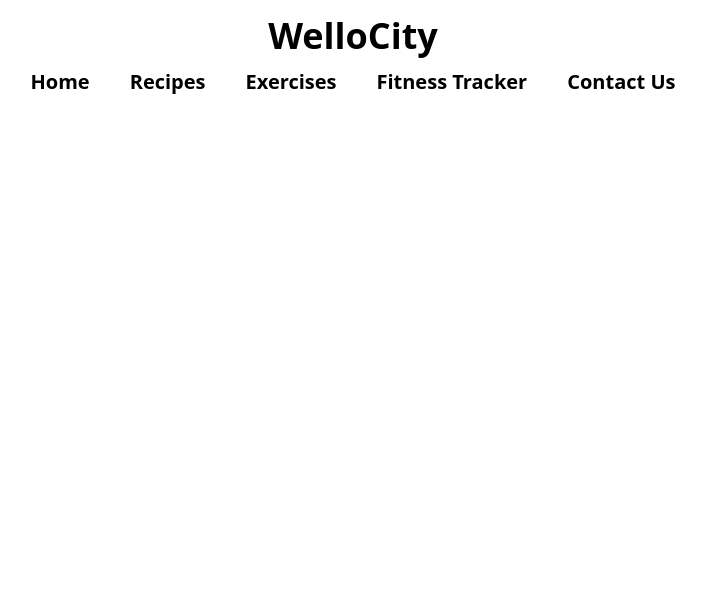
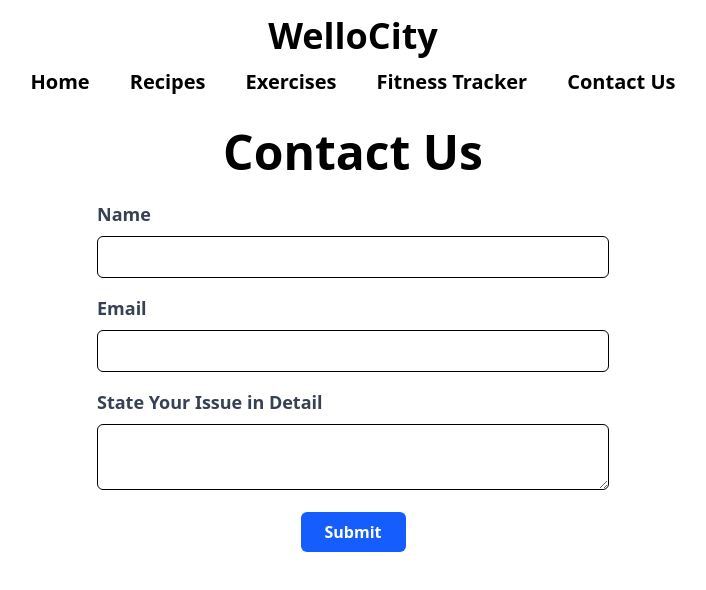
Before and after one commit to NVTG1/WelloCity, a React (Vite) app: page /contactUs in a window 1280 px wide. Shown: the top 590 px of the page, without its empty margins (287-993 px from the left). Built offline with nearby package versions, Linux system fonts and the light colour scheme.

Commit message:
Built ContactUs Page

```diff
--- a/src/App.jsx
+++ b/src/App.jsx
@@ -4,6 +4,7 @@ import Background from './components/Background';
 import { BrowserRouter, Routes, Route } from "react-router-dom"
 import Navbar from './components/Navbar';
 import Home from './components/Home';
+import ContactUs from './components/ContactUs'
 
 function App() {
   return (
@@ -13,6 +14,7 @@ function App() {
 
         <Routes>
           <Route path="/" element={<Home/>}/>
+          <Route path="/contactUs" element={<ContactUs/>}/>
         </Routes>
       </BrowserRouter>
     </div>
--- a/src/components/ContactUs.jsx
+++ b/src/components/ContactUs.jsx
@@ -0,0 +1,100 @@
+import React, { useState } from "react";
+
+function Contact() {
+  const [name, setName] = useState("");
+  const [email, setEmail] = useState("");
+  const [message, setMessage] = useState("");
+  const [submitted, setSubmitted] = useState(false);
+
+  // Function to handle form submission
+  const handleSubmit = (e) => {
+    e.preventDefault();
+
+    // To check if all the fields are filled or not
+    if (name && email && message) {
+      alert("Do you want to submit the Form?");
+      setSubmitted(true);
+
+      //Reset the form once submitted
+      setName("");
+      setEmail("");
+      setMessage("");
+
+      //To remove the message after 3 seconds of being submitted
+      setTimeout(()=>{
+        setSubmitted(false);
+      },3000);
+
+    } else {
+      alert("Please fill in all the fields.");
+    }
+  };
+
+  return (
+    <div className="bg-white min-h-screen px-6 py-4">
+      <h1 className="text-5xl font-extrabold text-center text-black mb-6">
+        Contact Us
+      </h1>
+
+      {/* Contact Form */}
+      <form onSubmit={handleSubmit} className="max-w-lg mx-auto">
+        <div className="mb-4">
+          <label htmlFor="name" className="block text-lg font-semibold text-gray-700 mb-2">
+            Name
+          </label>
+          <input
+            type="text"
+            id="name"
+            className="w-full px-4 py-2 border rounded-md"
+            value={name}
+            onChange={(e) => setName(e.target.value)}
+          />
+        </div>
+
+        <div className="mb-4">
+          <label htmlFor="email" className="block text-lg font-semibold text-gray-700 mb-2">
+            Email
+          </label>
+          <input
+            type="email"
+            id="email"
+            className="w-full px-4 py-2 border rounded-md"
+            value={email}
+            onChange={(e) => setEmail(e.target.value)}
+          />
+        </div>
+
+        <div className="mb-4">
+          <label htmlFor="message" className="block text-lg font-semibold text-gray-700 mb-2">
+            State Your Issue in Detail
+          </label>
+          <textarea
+            id="message"
+            className="w-full px-4 py-2 border rounded-md"
+            value={message}
+            onChange={(e) => setMessage(e.target.value)}
+          />
+        </div>
+
+        <div className="text-center">
+          <button
+            type="submit"
+            className="px-6 py-2 bg-blue-600 text-white rounded-md font-bold hover:bg-blue-700"
+          >
+            Submit
+          </button>
+        </div>
+      </form>
+
+      {/* Success Message displayed only after ok is clicked on alert message*/}
+      {/*if statement doesn't work in return part of React therefore we have the synatx as this*/}
+      {submitted && (
+        <div className="mt-6 text-center text-green-600 font-semibold text-lg">
+          Your message has been successfully submitted!
+        </div>
+      )}
+    </div>
+  );
+}
+
+export default Contact;
```
